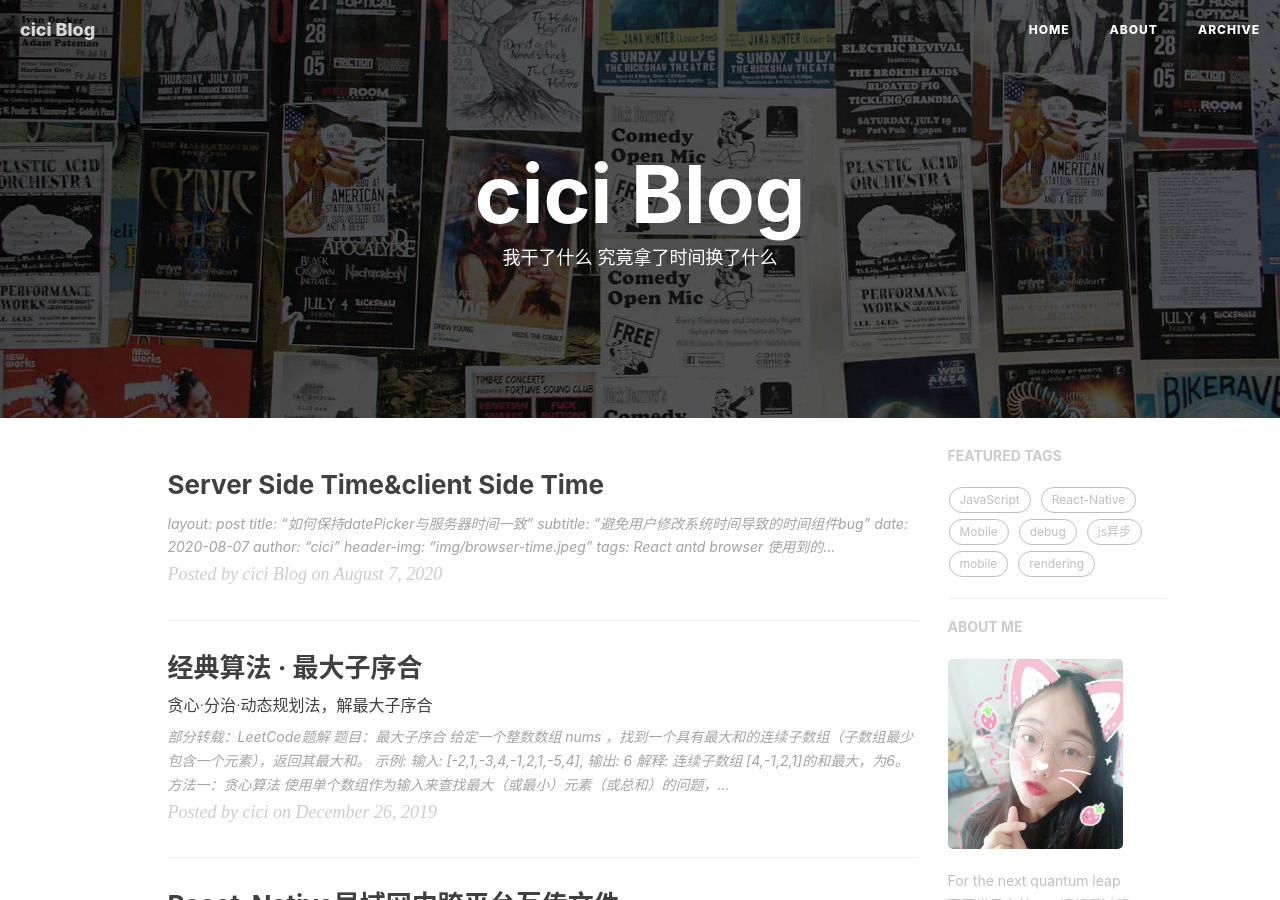
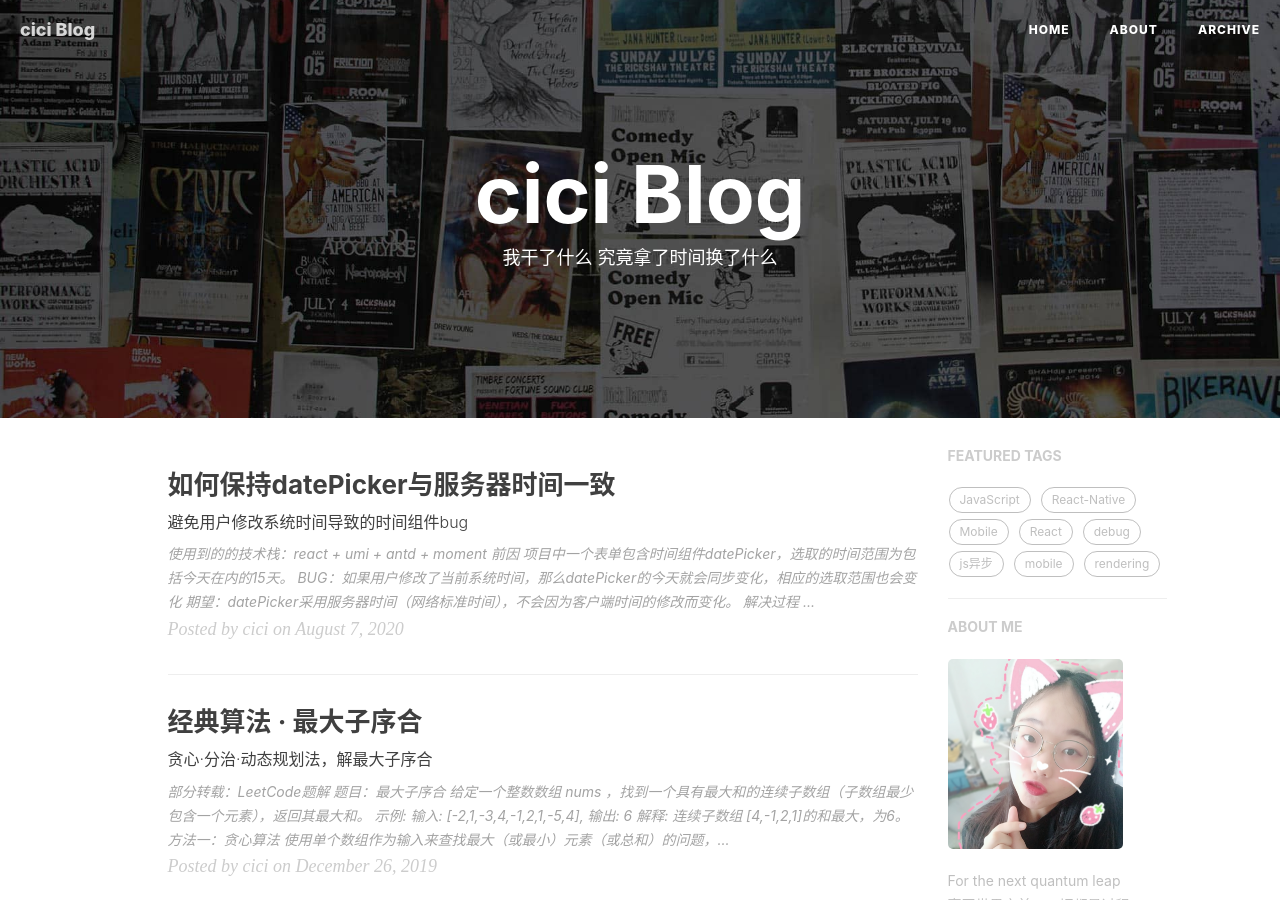
Before and after one commit to cicistream/cicistream.github.io, a Jekyll site: the page built from index.html, in a window 1280 px wide and 900 px high. Built offline with Jekyll 4.4.1, drawn with Linux system fonts in a browser that asks for light colours; nearby versions of some CDN libraries; the list of posts is cut into pages by our own code; comment, search, counter and statistics services are not loaded.

Commit message:
feat:browser-time

```diff
--- a/_posts/2020-08-07-server-side-time&client-side-time.md
+++ b/_posts/2020-08-07-browser-time&server-side time.md
@@ -1,11 +1,3 @@
-<!--
- * @Author: your name
- * @Date: 2020-08-10 10:40:16
- * @LastEditTime: 2020-08-10 10:56:28
- * @LastEditors: Please set LastEditors
- * @Description: In User Settings Edit
- * @FilePath: /cicistream.github.io/_posts/2020-08-07-server-side-time&client-side-time.md
--->
 ---
 layout: post
 title: "如何保持datePicker与服务器时间一致"
```
